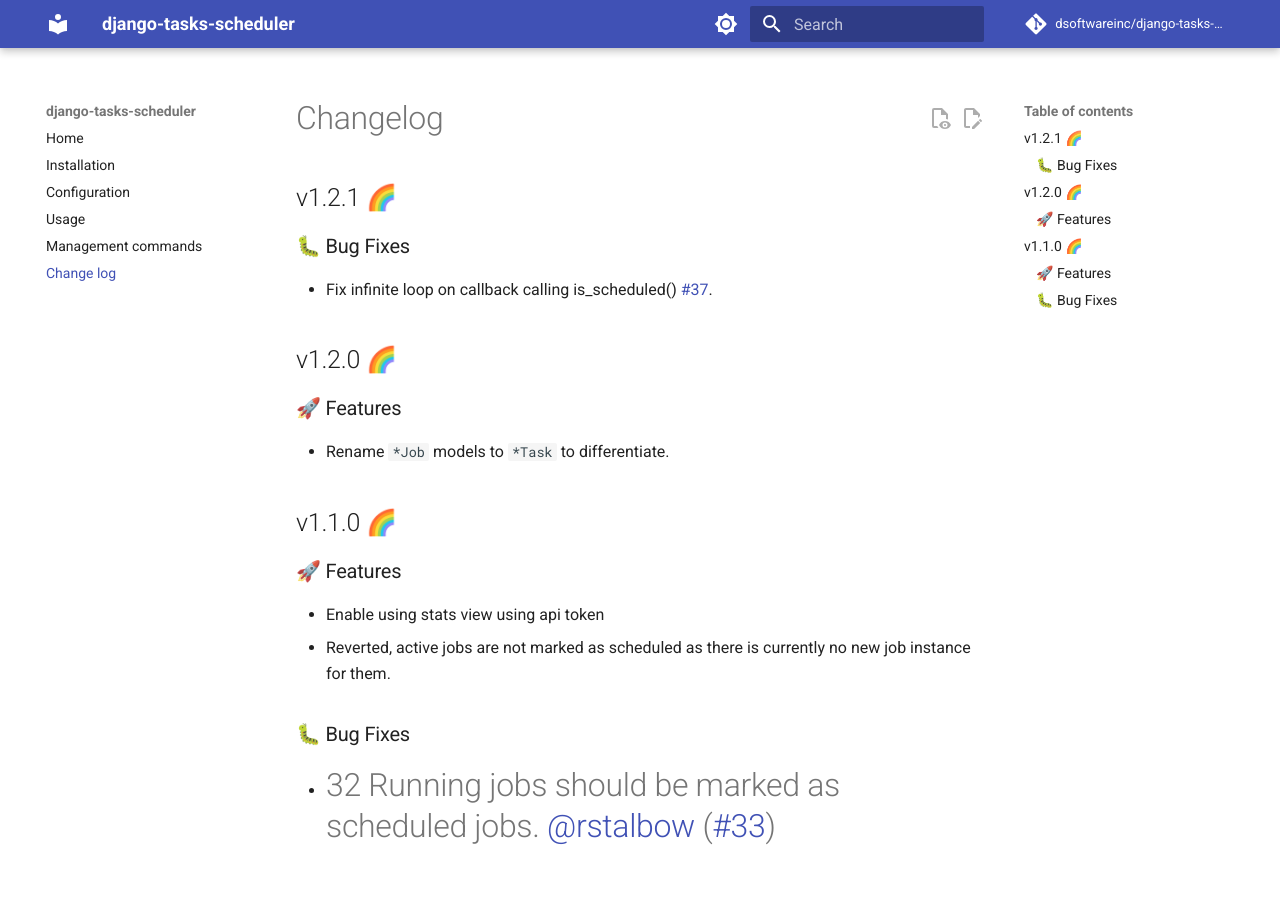
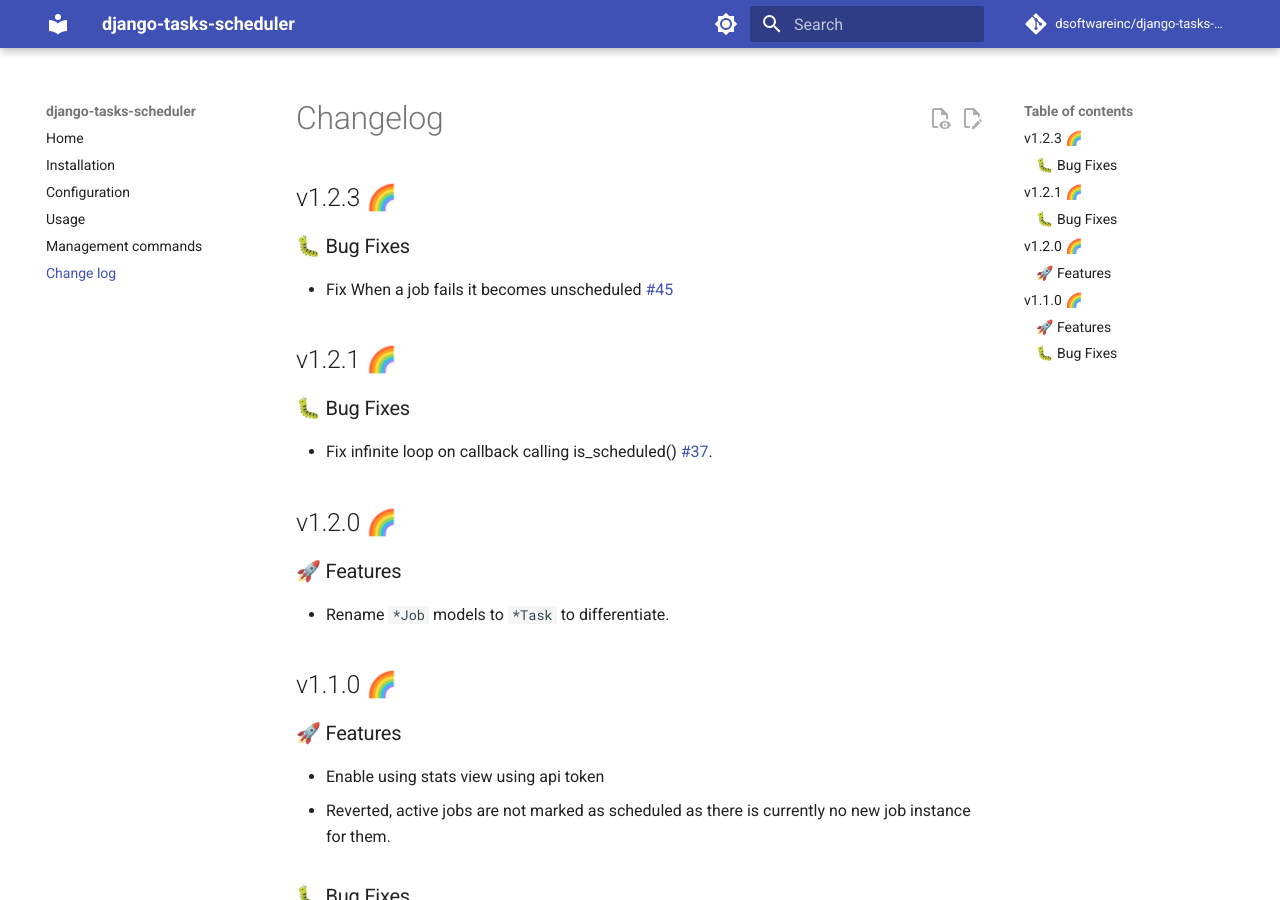
Before and after one commit to django-commons/django-tasks-scheduler, an MkDocs documentation site: the page built from docs/changelog.md, in a window 1280 px wide and 900 px high. Built offline with MkDocs 1.6.1 and Material for MkDocs 9.7.7, drawn with Linux system fonts in a browser that asks for light colours; comment, search, counter and statistics services are not loaded.

Commit message:
chore(ci):update version

```diff
--- a/docs/changelog.md
+++ b/docs/changelog.md
@@ -1,4 +1,10 @@
 # Changelog
+
+## v1.2.3 🌈
+
+### 🐛 Bug Fixes
+
+- Fix When a job fails it becomes unscheduled #45
 
 ## v1.2.1 🌈
 
--- a/pyproject.toml
+++ b/pyproject.toml
@@ -7,7 +7,7 @@
 packages = [
     { include = "scheduler" },
 ]
-version = "1.2.2"
+version = "1.2.3"
 description = "An async job scheduler for django using redis"
 readme = "README.md"
 keywords = ["redis", "django", "background-jobs", "job-queue", "task-queue", "redis-queue", "scheduled-jobs"]
```
Also changed, not shown: 1 other file.
